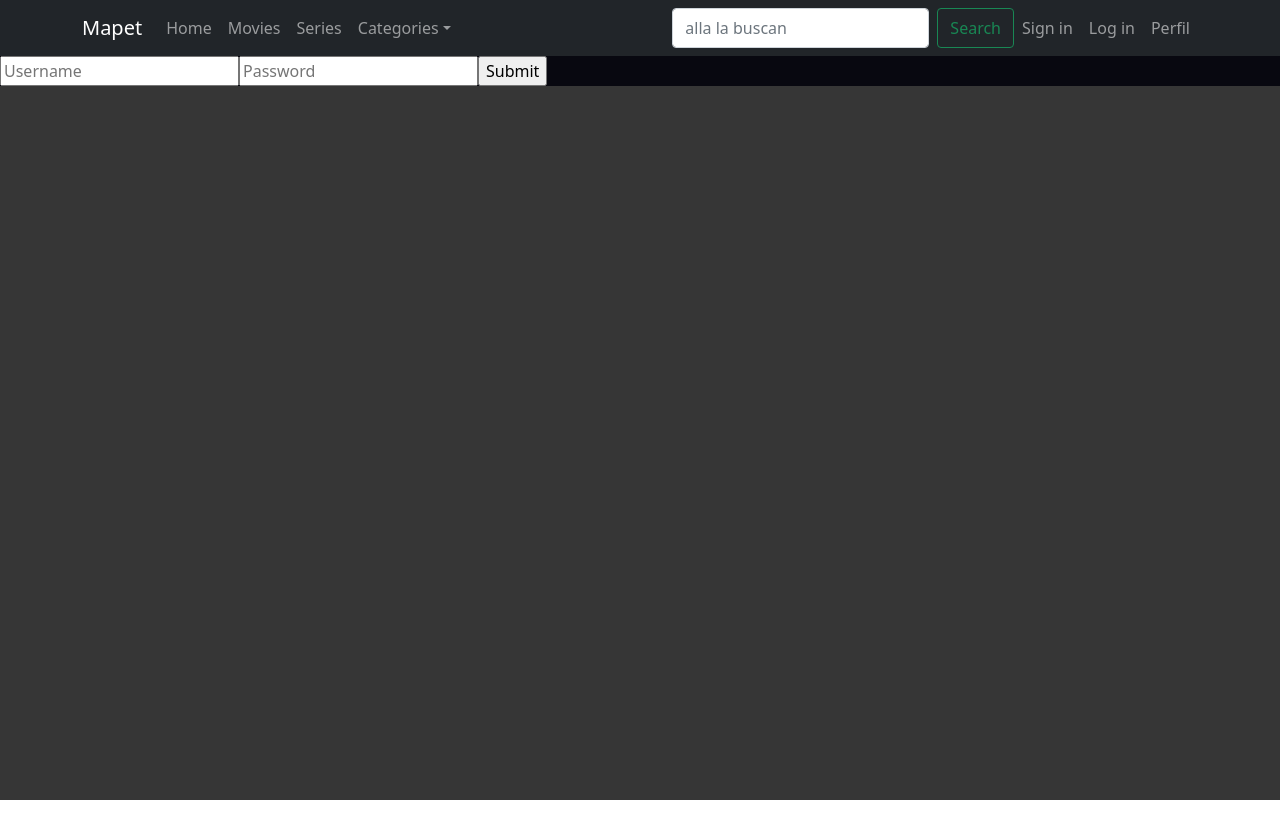
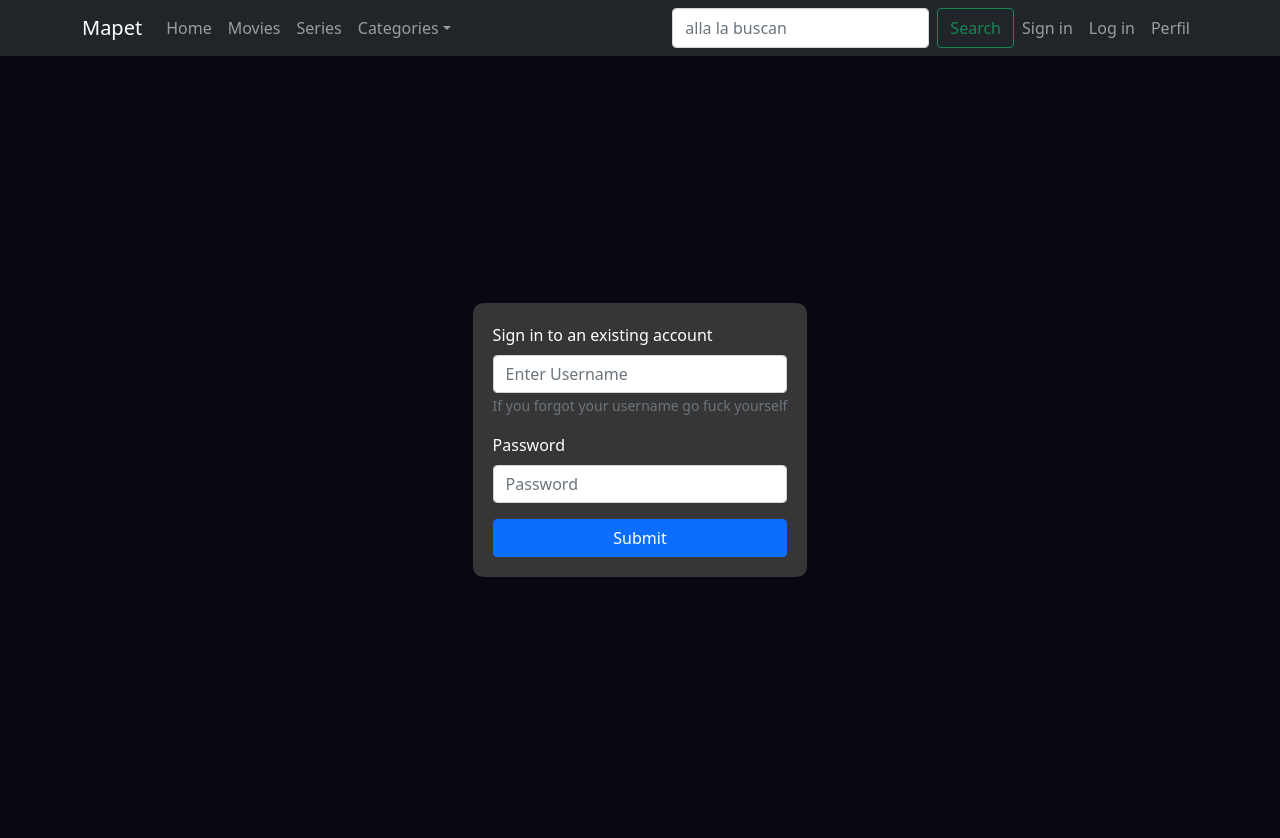
Before and after one commit to paivabenja/proyecto2022, a React (Create React App) app in the folder frontend/: page /signup in a window 1280 px wide. Before the commit the page ends 800 px from the top, so only its background shows below. Built offline with nearby package versions, Linux system fonts and the light colour scheme.

Commit message:
added signup and login page

```diff
--- a/frontend/src/components/LogIn.js
+++ b/frontend/src/components/LogIn.js
@@ -1,23 +1,44 @@
-import React from 'react';
-import { Button } from 'react-bootstrap';
+import '../styles/LogIn.css';
+import React, { useState, useEffect } from 'react';
+import { Button, Form } from 'react-bootstrap';
 
 export function LogIn() {
-  const handleSubmit = (event) => {
-    event.preventDefault();
-    console.log('que pasa chavales');
+  const [user, setUser] = useState({ username: '', password: '' });
+
+  const handleSubmit = (e) => {
+    e.preventDefault();
+    console.log(e);
+    if (e.target[0].value != '' && e.target[1].value != '') {
+      setUser({ username: e.target[0].value, password: e.target[1].value });
+      alert('usuario: ' + e.target[0].value + '\ncontrasenia: ' + e.target[1].value);
+    } else if (e.target[0].value == '' && e.target[1].value == '') {
+      alert('llena las dos cosas gordo puto');
+    } else if (e.target[0].value == '') {
+      alert('pone usuario papi');
+    } else if (e.target[1].value == '') {
+      alert('pone contrasenia papi');
+    }
   };
 
   return (
-    <div>
-      <form
-        onSubmit={(e) => {
-          handleSubmit(e);
-        }}
-      >
-        <input type="text" placeholder='Username'/>
-        <input type="password" placeholder='Password'/>
-        <input type="submit" placeholder="hola" />
-      </form>
+    <div className="login">
+      <Form onSubmit={handleSubmit}>
+        <Form.Group className="mb-3" controlId="Username">
+          <Form.Label>Log in to an existing account</Form.Label>
+          <Form.Control placeholder="Enter Username" />
+          <Form.Text className="text-muted">
+            If you forgot your username go fuck yourself
+          </Form.Text>
+        </Form.Group>
+
+        <Form.Group className="mb-3" controlId="formBasicPassword">
+          <Form.Label>Password</Form.Label>
+          <Form.Control type="password" placeholder="Password" />
+        </Form.Group>
+        <Button style={{ justifySelf: 'center' }} type="submit">
+          Submit
+        </Button>
+      </Form>
     </div>
   );
 }
--- a/frontend/src/components/SignUp.js
+++ b/frontend/src/components/SignUp.js
@@ -1,23 +1,44 @@
-import React from 'react';
-import { Button } from 'react-bootstrap';
+import '../styles/LogIn.css';
+import React, { useState, useEffect } from 'react';
+import { Button, Form } from 'react-bootstrap';
 
 export function SignUp() {
-  const handleSubmit = (event) => {
-    event.preventDefault();
-    console.log('que pasa chavales');
+  const [user, setUser] = useState({ username: '', password: '' });
+
+  const handleSubmit = (e) => {
+    e.preventDefault();
+    console.log(e);
+    if (e.target[0].value != '' && e.target[1].value != '') {
+      setUser({ username: e.target[0].value, password: e.target[1].value });
+      alert('usuario: ' + e.target[0].value + '\ncontrasenia: ' + e.target[1].value);
+    } else if (e.target[0].value == '' && e.target[1].value == '') {
+      alert('llena las dos cosas gordo puto');
+    } else if (e.target[0].value == '') {
+      alert('pone usuario papi');
+    } else if (e.target[1].value == '') {
+      alert('pone contrasenia papi');
+    }
   };
 
   return (
-    <div>
-      <form
-        onSubmit={(e) => {
-          handleSubmit(e);
-        }}
-      >
-        <input type="text" placeholder='Username'/>
-        <input type="password" placeholder='Password'/>
-        <input type="submit" placeholder="hola" />
-      </form>
+    <div className="login">
+      <Form onSubmit={handleSubmit}>
+        <Form.Group className="mb-3" controlId="Username">
+          <Form.Label>Sign in to an existing account</Form.Label>
+          <Form.Control placeholder="Enter Username" />
+          <Form.Text className="text-muted">
+            If you forgot your username go fuck yourself
+          </Form.Text>
+        </Form.Group>
+
+        <Form.Group className="mb-3" controlId="formBasicPassword">
+          <Form.Label>Password</Form.Label>
+          <Form.Control type="password" placeholder="Password" />
+        </Form.Group>
+        <Button style={{ justifySelf: 'center' }} type="submit">
+          Submit
+        </Button>
+      </Form>
     </div>
   );
 }
--- a/frontend/src/styles/App.css
+++ b/frontend/src/styles/App.css
@@ -1,6 +1,14 @@
+html, body {
+  height: 100vh;
+}
+
 .App {
+  margin-top: 40px;
   background-color: #080810;
   color: white;
+  height: 100%;
+  display: flex;
+  justify-content: center;
 }
 
 .card-body {
--- a/frontend/src/styles/CardComp.css
+++ b/frontend/src/styles/CardComp.css
@@ -1,3 +1,9 @@
+.card-img {
+    height: 100%;
+    width: 100%;
+    contain: hidden;
+}
+
 .card-img:hover {
     transition-duration: 500ms;
     transform: scale(105%);
--- /dev/null
+++ b/frontend/src/styles/LogIn.css
@@ -0,0 +1,14 @@
+.login {
+  align-self: center;
+  justify-self: center;
+  background-color: #363636;
+  padding: 20px;
+  border-radius: 10px;
+}
+
+.login form {
+  display: flex;
+  justify-content: center;
+  align-content: center;
+  flex-direction: column;
+}
--- a/frontend/src/styles/NavbarComp.css
+++ b/frontend/src/styles/NavbarComp.css
@@ -1,5 +1,5 @@
 .NavbarComp {
-  position: sticky;
+  position: absolute;
   top: 0px;
   width: 100%;
   z-index: 10;
```
